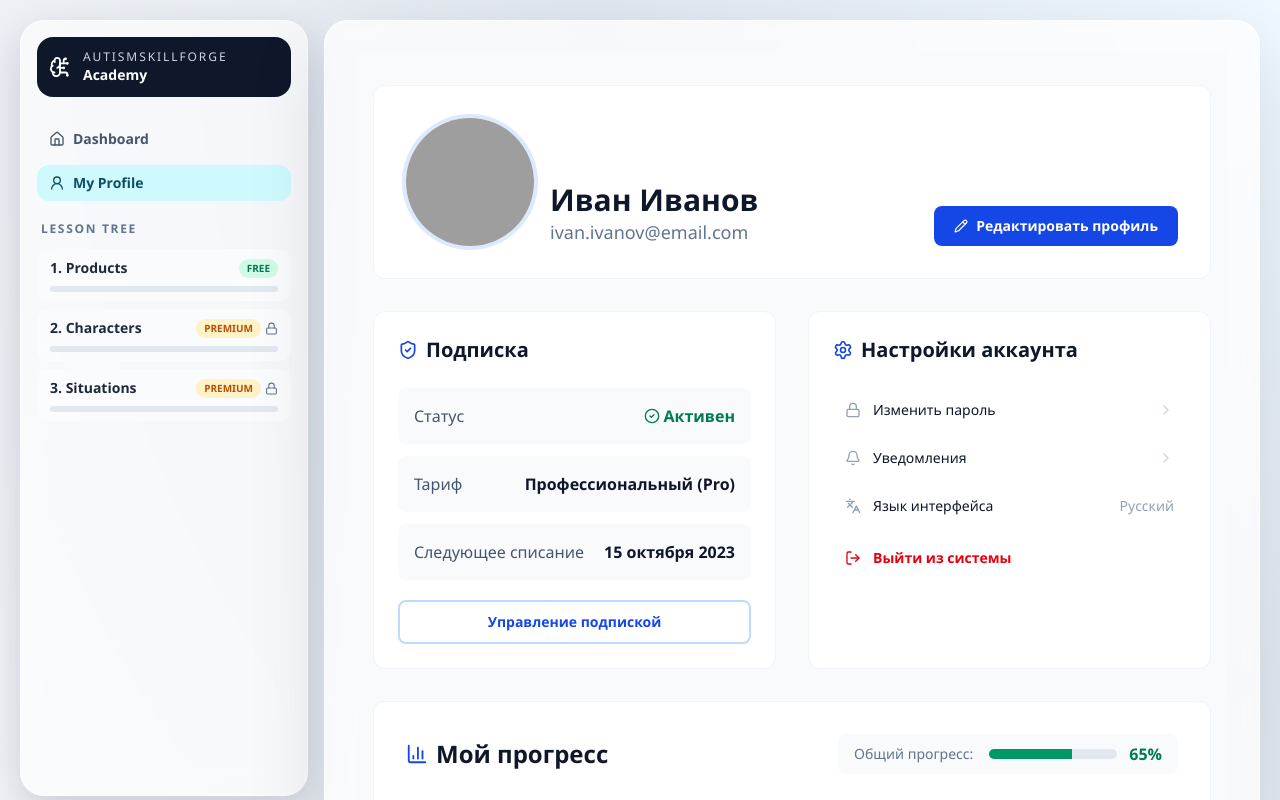
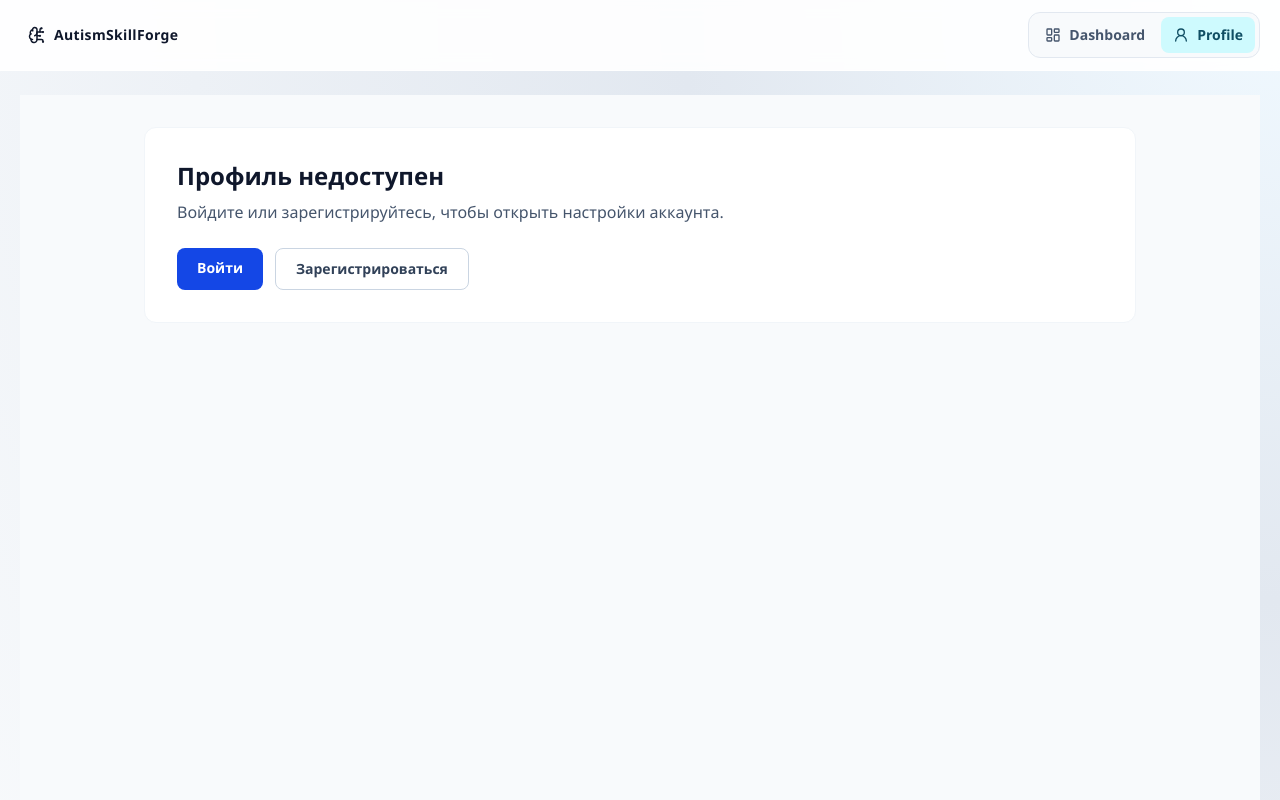
Before and after one commit to Evhesha/autism-skill-forge-academy, a Next.js app: page /profile in a window 1280 px wide. Shown: the top 800 px of the page. Built offline with nearby package versions, Linux system fonts and the light colour scheme; grey boxes are pictures that could not be loaded.

Commit message:
screen improvments, now more simple navigation for mobile and pc formats

```diff
--- a/app/profile/page.tsx
+++ b/app/profile/page.tsx
@@ -16,21 +16,38 @@ import {
   Pencil,
   Settings,
   ShieldCheck,
-  Sparkles,
-  Star,
-  Timer,
-  Trophy,
 } from "lucide-react";
 import { useAuth } from "@/app/context/AuthContext";
 
 export default function ProfilePage() {
   const router = useRouter();
-  const { logout } = useAuth();
+  const { user, isAuthenticated, isSubscribed, logout } = useAuth();
 
   const handleLogout = async () => {
     await logout();
     router.push("/auth");
   };
+
+  if (!isAuthenticated || !user) {
+    return (
+      <div className="min-h-screen bg-slate-50 text-slate-900">
+        <main className="mx-auto w-full max-w-5xl px-4 py-8">
+          <section className="rounded-xl border border-slate-100 bg-white p-8">
+            <h1 className="text-2xl font-bold">Профиль недоступен</h1>
+            <p className="mt-2 text-slate-600">Войдите или зарегистрируйтесь, чтобы открыть настройки аккаунта.</p>
+            <div className="mt-6 flex gap-3">
+              <Link href="/auth" className="rounded-lg bg-blue-700 px-5 py-2.5 text-sm font-bold text-white hover:bg-blue-800">
+                Войти
+              </Link>
+              <Link href="/auth" className="rounded-lg border border-slate-300 px-5 py-2.5 text-sm font-bold text-slate-700 hover:bg-slate-50">
+                Зарегистрироваться
+              </Link>
+            </div>
+          </section>
+        </main>
+      </div>
+    );
+  }
 
   return (
     <div className="min-h-screen bg-slate-50 text-slate-900">
@@ -40,8 +57,8 @@ export default function ProfilePage() {
             <div className="h-32 w-32 rounded-full bg-[url('https://lh3.googleusercontent.com/aida-public/AB6AXuAaQRkXzeyjlakjQwwd4RoCBUKoWo5WWV9lS9JFkhzD3zRWlrSzEuEQjHG7X4Aq8uDZ0sDzT05fxIS8Ck2Gu9veDn6BM1Rb4KkB3_cq9qHDKokTAa10L5I-eq3-QMaroTW86tq9F6P39OidB6LF-VQta_YE2jpa1QnPBRb9Evu2ntmE4Q4cBv0kOs1ZBPUu8dM6J_I8bmC89fsUviNrl2mMN1Hn9q08_n8PmNhCoQulNzr7z8rCIQ3wCZGkhv0RC4BtsyDnvl0Y44Dq')] bg-cover bg-center ring-4 ring-blue-100" />
 
             <div className="text-center md:text-left">
-              <h1 className="text-3xl font-bold">Иван Иванов</h1>
-              <p className="text-lg text-slate-500">ivan.ivanov@email.com</p>
+              <h1 className="text-3xl font-bold">{user.name}</h1>
+              <p className="text-lg text-slate-500">{user.email}</p>
             </div>
           </div>
 
@@ -60,21 +77,29 @@ export default function ProfilePage() {
             <div className="space-y-3">
               <div className="flex items-center justify-between rounded-lg bg-slate-50 p-4">
                 <span className="text-slate-600">Статус</span>
-                <span className="inline-flex items-center gap-1 font-bold text-emerald-700"><CheckCircle2 size={16} /> Активен</span>
+                <span className={`inline-flex items-center gap-1 font-bold ${isSubscribed ? "text-emerald-700" : "text-slate-600"}`}>
+                  {isSubscribed ? <CheckCircle2 size={16} /> : null} {isSubscribed ? "Активен" : "Не активен"}
+                </span>
               </div>
               <div className="flex items-center justify-between rounded-lg bg-slate-50 p-4">
                 <span className="text-slate-600">Тариф</span>
-                <span className="font-bold">Профессиональный (Pro)</span>
+                <span className="font-bold">{isSubscribed ? "Premium" : "Free"}</span>
               </div>
               <div className="flex items-center justify-between rounded-lg bg-slate-50 p-4">
                 <span className="text-slate-600">Следующее списание</span>
-                <span className="font-bold">15 октября 2023</span>
+                <span className="font-bold">{isSubscribed ? "По графику платежей" : "—"}</span>
               </div>
             </div>
 
-            <Link href="/premium" className="mt-5 inline-flex w-full items-center justify-center rounded-lg border-2 border-blue-200 py-2.5 text-sm font-bold text-blue-700 hover:bg-blue-50">
-              Управление подпиской
-            </Link>
+            {isSubscribed ? (
+              <Link href="/premium" className="mt-5 inline-flex w-full items-center justify-center rounded-lg border-2 border-blue-200 py-2.5 text-sm font-bold text-blue-700 hover:bg-blue-50">
+                Управление подпиской
+              </Link>
+            ) : (
+              <Link href="/premium" className="mt-5 inline-flex w-full items-center justify-center rounded-lg bg-blue-700 py-2.5 text-sm font-bold text-white hover:bg-blue-800">
+                Оплатить подписку
+              </Link>
+            )}
           </section>
 
           <section className="rounded-xl border border-slate-100 bg-white p-6">
@@ -89,17 +114,10 @@ export default function ProfilePage() {
                 <ChevronRight size={16} className="text-slate-300" />
               </button>
               <button className="flex w-full items-center justify-between rounded-lg p-3 hover:bg-slate-50">
-                <span className="inline-flex items-center gap-3 text-sm font-medium"><Bell size={16} className="text-slate-400" /> Уведомления</span>
-                <ChevronRight size={16} className="text-slate-300" />
-              </button>
-              <button className="flex w-full items-center justify-between rounded-lg p-3 hover:bg-slate-50">
                 <span className="inline-flex items-center gap-3 text-sm font-medium"><Languages size={16} className="text-slate-400" /> Язык интерфейса</span>
                 <span className="text-sm text-slate-400">Русский</span>
               </button>
-              <button
-                onClick={handleLogout}
-                className="mt-2 flex w-full items-center justify-between rounded-lg p-3 text-red-600 hover:bg-red-50"
-              >
+              <button onClick={handleLogout} className="mt-2 flex w-full items-center justify-between rounded-lg p-3 text-red-600 hover:bg-red-50">
                 <span className="inline-flex items-center gap-3 text-sm font-bold"><LogOut size={16} /> Выйти из системы</span>
               </button>
             </div>
--- /dev/null
+++ b/components/AppHeader.tsx
@@ -0,0 +1,45 @@
+"use client";
+
+import Link from "next/link";
+import { usePathname } from "next/navigation";
+import { BrainCircuit, LayoutDashboard, UserRound } from "lucide-react";
+
+const navItems = [
+  { href: "/", label: "Dashboard", icon: LayoutDashboard },
+  { href: "/profile", label: "Profile", icon: UserRound },
+];
+
+export function AppHeader() {
+  const pathname = usePathname();
+
+  return (
+    <header className="sticky top-0 z-40 border-b border-white/70 bg-white/90 backdrop-blur">
+      <div className="mx-auto flex w-full max-w-[1400px] items-center justify-between gap-3 px-3 py-3 md:px-5">
+        <Link href="/" className="inline-flex items-center gap-2 rounded-xl px-2 py-1.5 text-slate-900 transition hover:bg-slate-100">
+          <BrainCircuit size={18} />
+          <span className="text-sm font-bold tracking-wide">AutismSkillForge</span>
+        </Link>
+
+        <nav className="flex items-center gap-1 rounded-xl border border-slate-200 bg-slate-50 p-1">
+          {navItems.map(({ href, label, icon: Icon }) => {
+            const active = pathname === href;
+            return (
+              <Link
+                key={href}
+                href={href}
+                className={`inline-flex items-center gap-2 rounded-lg px-3 py-2 text-sm font-semibold transition ${
+                  active
+                    ? "bg-cyan-100 text-cyan-900"
+                    : "text-slate-600 hover:bg-white hover:text-slate-900"
+                }`}
+              >
+                <Icon size={16} />
+                <span className="hidden sm:inline">{label}</span>
+              </Link>
+            );
+          })}
+        </nav>
+      </div>
+    </header>
+  );
+}
--- a/components/AppShell.tsx
+++ b/components/AppShell.tsx
@@ -1,17 +1,13 @@
 "use client";
 
 import type { ReactNode } from "react";
-import { Sidebar } from "@/components/Sidebar";
+import { AppHeader } from "@/components/AppHeader";
 
 export function AppShell({ children }: { children: ReactNode }) {
   return (
     <div className="min-h-screen bg-[radial-gradient(circle_at_top_right,_#f0f9ff,_#e2e8f0_38%,_#f8fafc)] text-slate-900">
-      <div className="mx-auto flex w-full max-w-[1400px] gap-4 px-3 py-3 md:px-5 md:py-5">
-        <Sidebar />
-        <main className="min-h-[calc(100vh-24px)] flex-1 overflow-hidden rounded-3xl border border-white/70 bg-white/70 p-5 shadow-[0_24px_80px_rgba(15,23,42,0.12)] backdrop-blur-sm md:p-8">
-          {children}
-        </main>
-      </div>
+      <AppHeader />
+      <main className="mx-auto w-full max-w-[1400px] px-3 py-4 md:px-5 md:py-6">{children}</main>
     </div>
   );
 }
--- a/components/Sidebar.tsx
+++ /dev/null
@@ -1,124 +0,0 @@
-"use client";
-
-import Link from "next/link";
-import { usePathname } from "next/navigation";
-import { BrainCircuit, Home, Lock, UserRound } from "lucide-react";
-import { lessons } from "@/constants/lessons";
-import { useAuth } from "@/app/context/AuthContext";
-import { useState, useEffect } from "react";
-
-export function Sidebar() {
-  const pathname = usePathname();
-  const { isSubscribed } = useAuth();
-  const [progressMap, setProgressMap] = useState<Record<string, number>>({});
-  const [isMounted, setIsMounted] = useState(false);
-
-  // Загружаем прогресс только на клиенте после монтирования
-  useEffect(() => {
-    setIsMounted(true);
-
-    const loadProgress = () => {
-      try {
-        const raw = localStorage.getItem("asf_progress_map");
-        if (!raw) return;
-
-        const parsed = JSON.parse(raw) as Record<string, number>;
-        const progress = Object.fromEntries(
-          lessons.map((lesson) => {
-            const value = parsed[lesson.id] ?? 0;
-            return [lesson.id, Math.max(0, Math.min(100, Math.round((value / 10) * 100)))];
-          })
-        );
-        setProgressMap(progress);
-      } catch (error) {
-        console.error("Failed to load progress:", error);
-      }
-    };
-
-    loadProgress();
-  }, []);
-
-  return (
-    <aside className="sticky top-3 h-[calc(100vh-24px)] w-72 shrink-0 rounded-3xl border border-white/60 bg-white/55 p-4 shadow-[0_16px_44px_rgba(15,23,42,0.18)] backdrop-blur-md">
-      <div className="mb-6 flex items-center gap-3 rounded-2xl bg-slate-900 px-3 py-3 text-white">
-        <BrainCircuit size={22} />
-        <div>
-          <p className="text-xs uppercase tracking-[0.16em] text-slate-300">AutismSkillForge</p>
-          <p className="text-sm font-semibold">Academy</p>
-        </div>
-      </div>
-
-      <nav className="mb-5 space-y-2">
-        <Link
-          href="/"
-          className={`flex items-center gap-2 rounded-xl px-3 py-2 text-sm font-semibold transition ${
-            pathname === "/" ? "bg-cyan-100 text-cyan-900" : "text-slate-600 hover:bg-white/70"
-          }`}
-        >
-          <Home size={16} /> Dashboard
-        </Link>
-        <Link
-          href="/profile"
-          className={`flex items-center gap-2 rounded-xl px-3 py-2 text-sm font-semibold transition ${
-            pathname === "/profile" ? "bg-cyan-100 text-cyan-900" : "text-slate-600 hover:bg-white/70"
-          }`}
-        >
-          <UserRound size={16} /> My Profile
-        </Link>
-      </nav>
-
-      <div>
-        <p className="mb-3 px-1 text-xs font-semibold uppercase tracking-[0.14em] text-slate-500">Lesson Tree</p>
-        <ul className="space-y-2">
-          {lessons.map((lesson, index) => {
-            const href = `/lesson/${lesson.id}`;
-            const active = pathname === href;
-            const locked = lesson.premium && !isSubscribed;
-
-            // На сервере и во время первой гидратации показываем 0%
-            // После монтирования показываем реальный прогресс
-            const progress = isMounted ? (progressMap[lesson.id] ?? 0) : 0;
-
-            return (
-              <li key={lesson.id}>
-                <Link
-                  href={href}
-                  className={`block rounded-xl border px-3 py-2 transition ${
-                    active
-                      ? "border-cyan-200 bg-cyan-100/80"
-                      : "border-transparent bg-white/40 hover:border-slate-200 hover:bg-white/75"
-                  }`}
-                >
-                  <div className="mb-2 flex items-center justify-between gap-2">
-                    <p className="text-sm font-semibold text-slate-800">
-                      {index + 1}. {lesson.shortTitle}
-                    </p>
-                    <div className="flex items-center gap-1">
-                      {lesson.premium ? (
-                        <span className="rounded-full bg-amber-100 px-2 py-0.5 text-[10px] font-bold uppercase text-amber-700">
-                          Premium
-                        </span>
-                      ) : (
-                        <span className="rounded-full bg-emerald-100 px-2 py-0.5 text-[10px] font-bold uppercase text-emerald-700">
-                          Free
-                        </span>
-                      )}
-                      {locked && <Lock size={13} className="text-slate-500" />}
-                    </div>
-                  </div>
-
-                  <div className="h-1.5 w-full overflow-hidden rounded-full bg-slate-200">
-                    <div
-                      className="h-full rounded-full bg-gradient-to-r from-cyan-500 to-blue-600 transition-all duration-300"
-                      style={{ width: `${progress}%` }}
-                    />
-                  </div>
-                </Link>
-              </li>
-            );
-          })}
-        </ul>
-      </div>
-    </aside>
-  );
-}
```
Also changed, not shown: 1 other file (tests, documents, lock files or other folders).
